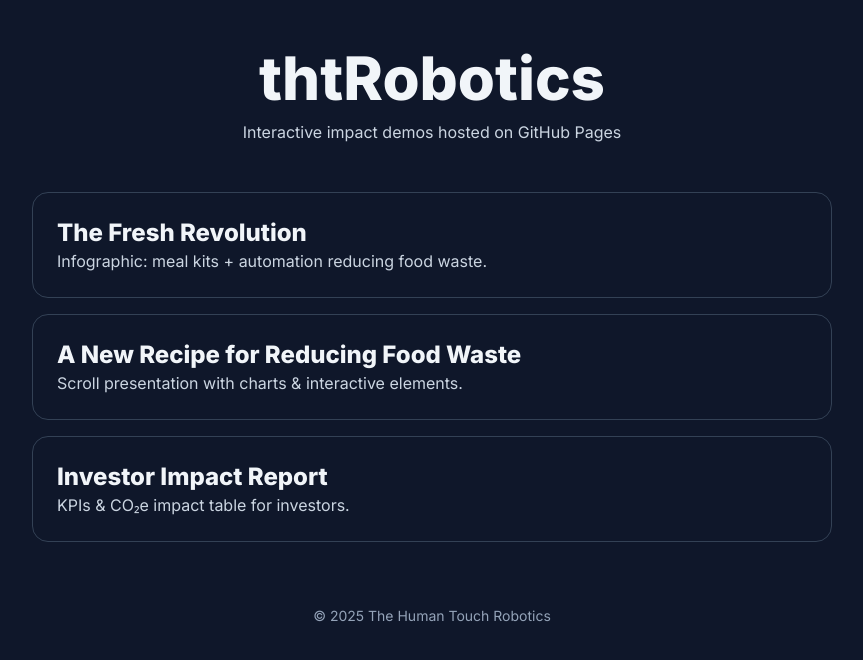
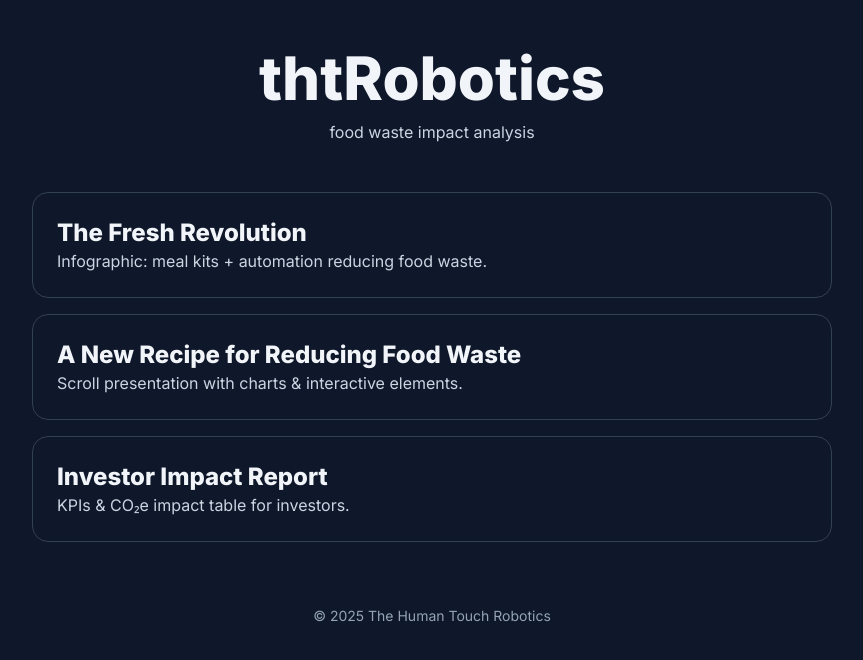
Before and after one commit to Andrija987/thtrobotics_foodwaste_web, a plain HTML site: page index.html in a window 1280 px wide. Shown: the whole page, without its empty margins (208-1071 px from the left). Drawn offline with nearby package versions, Linux system fonts and the light colour scheme.

Commit message:
Update index.html

```diff
--- a/index.html
+++ b/index.html
@@ -13,7 +13,7 @@
   <main class="max-w-4xl mx-auto p-6 md:p-12">
     <header class="text-center mb-12">
       <h1 class="text-4xl md:text-6xl font-extrabold">thtRobotics</h1>
-      <p class="mt-3 text-slate-300">Interactive impact demos hosted on GitHub Pages</p>
+      <p class="mt-3 text-slate-300">food waste impact analysis</p>
     </header>
 
     <section class="grid gap-4">
```
